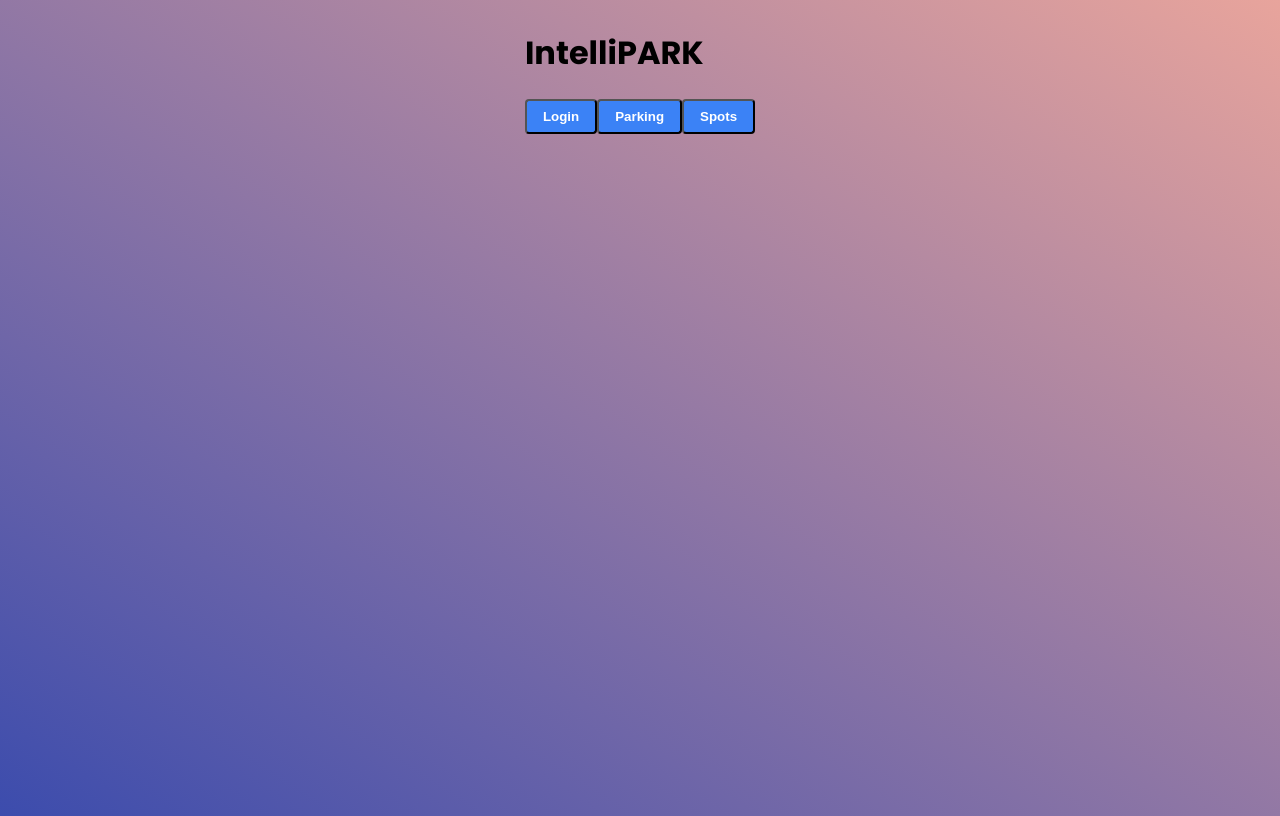
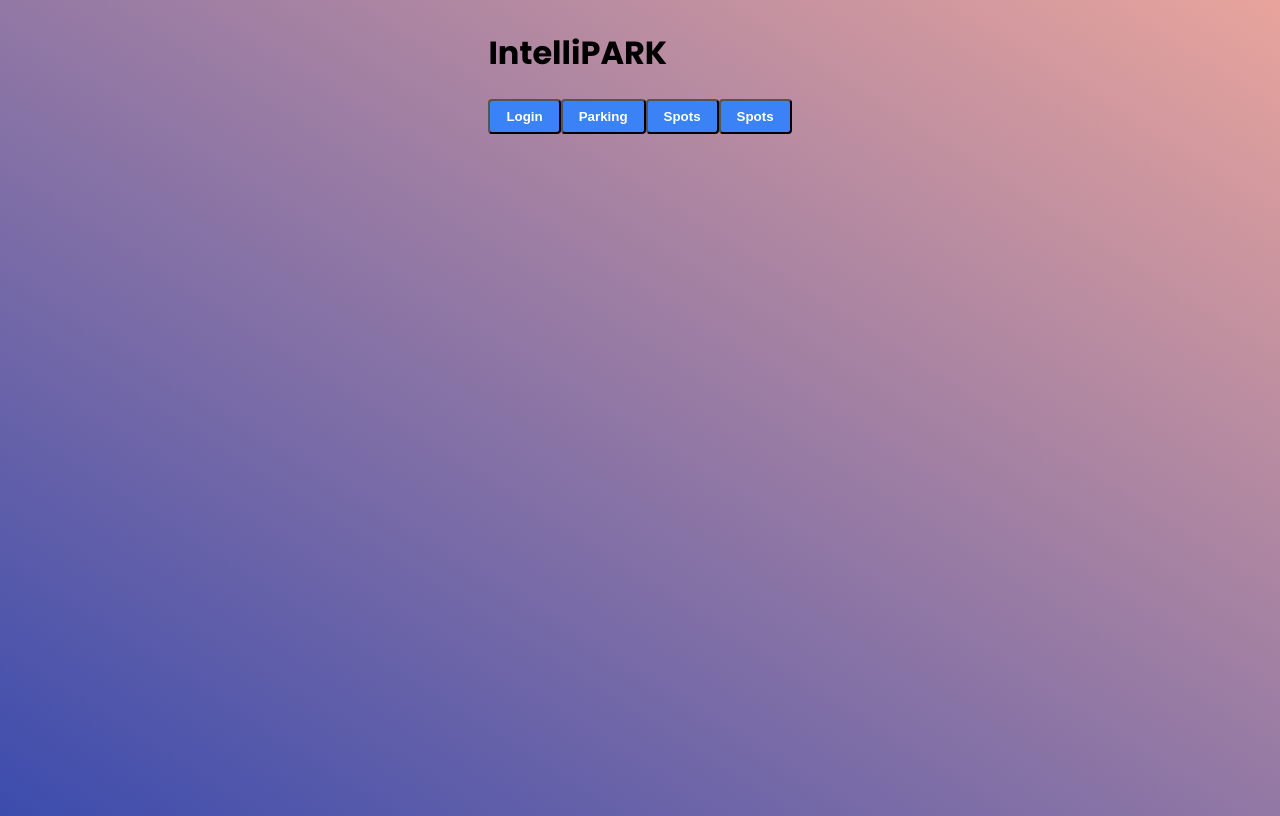
Before and after one commit to szwedk/intellipark_VSCODE, a Next.js app: page / in a window 1280 px wide. Built offline with nearby package versions, Linux system fonts and the light colour scheme.

Commit message:
added button on index as test

```diff
--- a/src/pages/index.js
+++ b/src/pages/index.js
@@ -24,6 +24,10 @@ export default function Home() {
                     <button className='button-login'
                     >Spots</button>
                 </Link>
+                <Link href="/showspots">
+                    <button className='button-login'
+                    >Spots</button>
+                </Link>
             </div>
         </div>
     );
```
